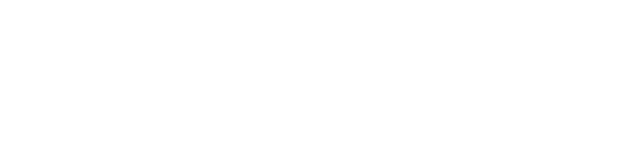
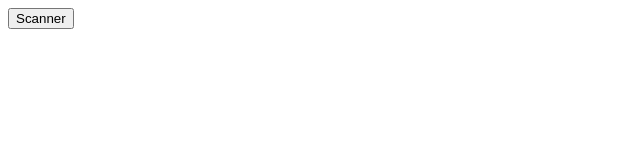
Before and after one commit to lecire/lecire.github.io, a plain HTML site: page index.html in a window 1280 px wide. Shown: the whole page, without its empty margins (0-640 px from the left). Drawn offline with Linux system fonts and the light colour scheme.

Commit message:
Update index.html

```diff
--- a/index.html
+++ b/index.html
@@ -9,6 +9,6 @@
     </script>
   </head>
 <body>
- <button type="button" onclick="scan()>Scanner</button>
+ <button type="button" onclick="scan()">Scanner</button>
 </body>
 </html>
```
